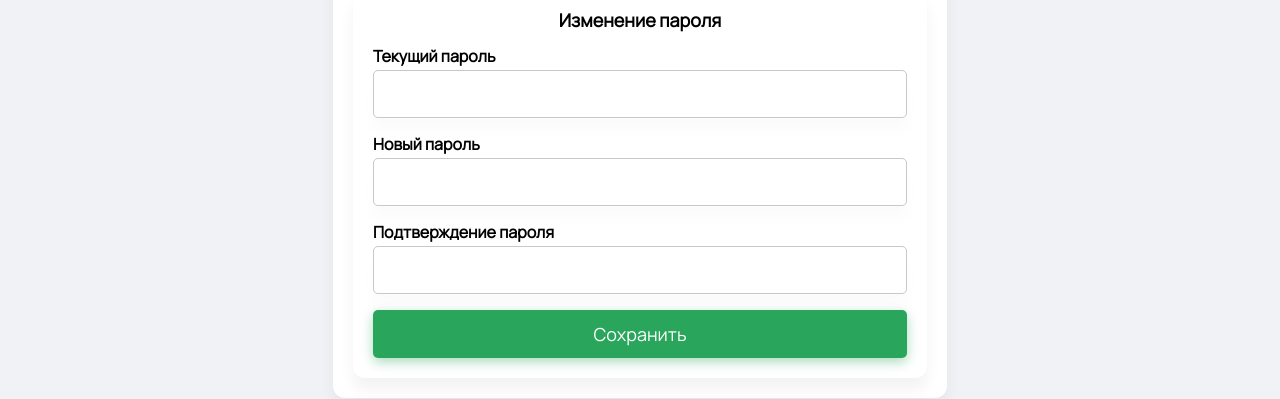
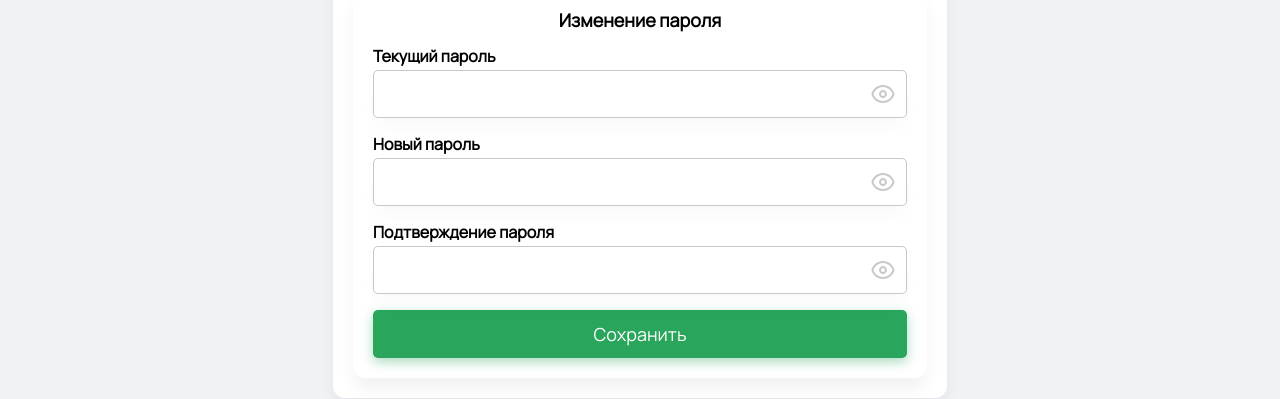
Before and after one commit to AnatolyRrr/EBAC, a Vue app in the folder Vue-profile-page/: page / in a window 1280 px wide. Shown: the part 1220-1619 px from the top of the page. Built offline with nearby package versions, Linux system fonts and the light colour scheme.

Commit message:
feat: add show password button

```diff
--- /dev/null
+++ b/Vue-profile-page/src/app/icons/EyeIcon.vue
@@ -0,0 +1,36 @@
+<template>
+  <svg
+    width="24"
+    height="24"
+    viewBox="0 0 24 24"
+    fill="none"
+    xmlns="http://www.w3.org/2000/svg"
+  >
+    <path
+      fill-rule="evenodd"
+      clip-rule="evenodd"
+      d="M16 12C16 14.2091 14.2091 16 12 16C9.79086 16 8 14.2091 8 12C8 9.79086 9.79086 8 12 8C14.2091 8 16 9.79086 16 12ZM14 12C14 13.1046 13.1046 14 12 14C10.8954 14 10 13.1046 10 12C10 10.8954 10.8954 10 12 10C13.1046 10 14 10.8954 14 12Z"
+      class="fill-color"
+    />
+    <path
+      fill-rule="evenodd"
+      clip-rule="evenodd"
+      d="M12 3C17.5915 3 22.2898 6.82432 23.6219 12C22.2898 17.1757 17.5915 21 12 21C6.40848 21 1.71018 17.1757 0.378052 12C1.71018 6.82432 6.40848 3 12 3ZM12 19C7.52443 19 3.73132 16.0581 2.45723 12C3.73132 7.94186 7.52443 5 12 5C16.4756 5 20.2687 7.94186 21.5428 12C20.2687 16.0581 16.4756 19 12 19Z"
+      class="fill-color"
+    />
+  </svg>
+</template>
+
+<script setup lang="ts">
+export type IconProps = {
+  color: string;
+}
+
+defineProps<IconProps>();
+</script>
+
+<style scoped lang="scss">
+.fill-color {
+  fill: v-bind(color);
+}
+</style>
--- /dev/null
+++ b/Vue-profile-page/src/app/styles/colors/colors.ts
@@ -0,0 +1,16 @@
+export const enum Main {
+  Primary = "#2aa65c",
+}
+
+export const enum Base {
+  White = "#ffffff",
+  Black = "#000000",
+  SpanishVirdian = "#00805f",
+  Grey = "#f1f2f6",
+  GreyBlue = "#c8c7cc",
+}
+
+export const enum Status {
+  Error = "#ff0000",
+  Access = "#00d63c",
+}
--- /dev/null
+++ b/Vue-profile-page/src/app/styles/index.ts
@@ -0,0 +1,3 @@
+import * as colors from "./colors/colors";
+
+export { colors };
--- a/Vue-profile-page/src/shared/ui/input-group/ui/InputGroup.vue
+++ b/Vue-profile-page/src/shared/ui/input-group/ui/InputGroup.vue
@@ -17,7 +17,7 @@
       </Field>
 
       <Field
-        :type="type"
+        :type="type === 'password' ? passwordInputType : type"
         :name="name"
         :id="id"
         :maxlength="maxLength"
@@ -25,6 +25,14 @@
         :placeholder="placeholder"
         :rules="rules"
         class="input-group__input"
+      />
+
+      <EyeIcon
+        v-if="type === 'password'"
+        :color="passwordInputType === 'text' ? colors.Main.Primary : colors.Base.GreyBlue"
+        @mousedown="passwordInputType = 'text'"
+        @mouseup="passwordInputType = 'password'"
+        class="input-group__eye-icon"
       />
     </div>
 
@@ -36,6 +44,8 @@
 import { ref, watch } from "vue";
 import { useMask } from "@/shared/lib/composables/useMask";
 import { Field, ErrorMessage } from "vee-validate";
+import EyeIcon from "@/app/icons/EyeIcon.vue";
+import { colors } from "@/app/styles";
 
 export type InputGroupProps = {
   title: string;
@@ -55,7 +65,7 @@ const mask = useMask();
 
 const inputValue = ref(props.initialValue ? props.initialValue : "");
 const phoneCode = ref(props.codeCountry ? props.codeCountry : "+55");
-
+const passwordInputType = ref('password');
 const options = ref(["+7", "+55", "+996"]);
 
 watch(inputValue, () => {
@@ -82,6 +92,7 @@ watch(inputValue, () => {
   .input-wrapper {
     width: 100%;
     display: flex;
+    position: relative;
   }
 
   &__phone-code {
@@ -110,5 +121,13 @@ watch(inputValue, () => {
     @include footnote-one-styles;
     color: $status-error;
   }
+
+  &__eye-icon {
+    position: absolute;
+    right: 12px;
+    top: 0;
+    bottom: 0;
+    margin: auto;
+  }
 }
 </style>
```
